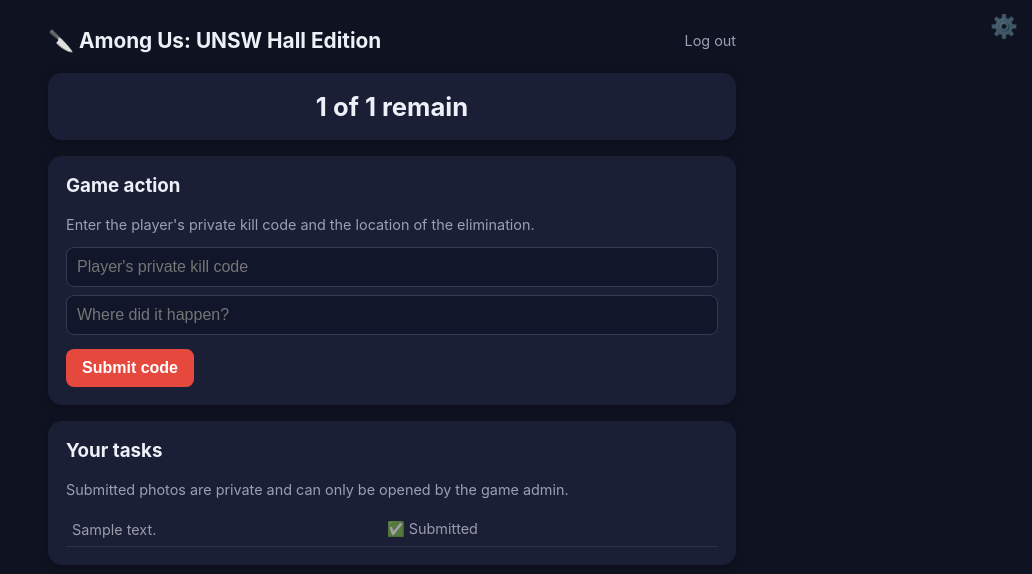
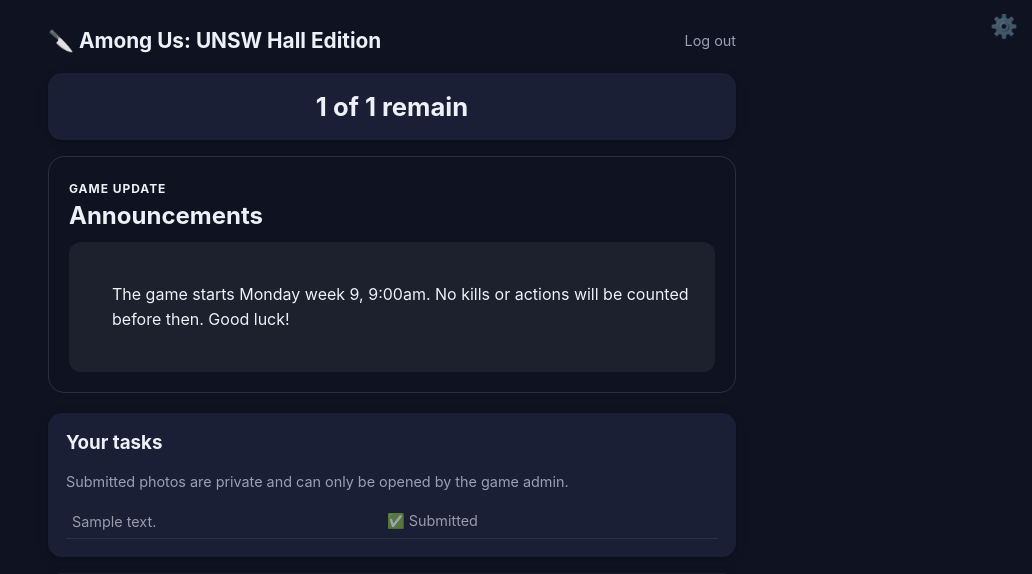
Before and after one commit to Terminator567/among-us, a Flask app: page /dashboard in a window 1280 px wide. Shown: the top 574 px of the page, without its empty margins (248-1280 px from the left). Run offline with Flask 3, Linux system fonts and the light colour scheme; the visitor is signed in with stand-in values (Sample User, id 1); data comes from the database, SQL or seed files in the repository; tables that the repository leaves empty hold one stand-in row (values such as "Sample post"); data that the repository does not hold is empty.

Commit message:
added announcements

```diff
--- a/static/css/style.css
+++ b/static/css/style.css
@@ -271,3 +271,37 @@ code {
         grid-template-columns: 1fr;
     }
 }
+
+.announcement-card {
+  padding: 20px;
+  border: 1px solid rgba(255, 255, 255, 0.12);
+  border-radius: 16px;
+  margin-bottom: 20px;
+}
+
+.announcement-header {
+  margin-bottom: 12px;
+}
+
+.announcement-header h2 {
+  margin: 4px 0 0;
+}
+
+.announcement-label {
+  font-size: 0.75rem;
+  font-weight: 700;
+  letter-spacing: 0.08em;
+  text-transform: uppercase;
+}
+
+.announcement-message {
+  padding: 14px 16px;
+  border-radius: 12px;
+  background: rgba(255, 255, 255, 0.06);
+}
+
+.announcement-message p {
+  margin: 0;
+  line-height: 1.6;
+  white-space: pre-wrap;
+}
--- a/templates/dashboard.html
+++ b/templates/dashboard.html
@@ -8,22 +8,19 @@
     {% endif %}
 </div>
 
-<div class="card">
-    <h3>Game action</h3>
-    <p class="muted"> Enter the player's private kill code and the location of the elimination.</p>
-    <form method="post" action="{{ url_for('kill') }}">
-        <input type="text" name="target_killcode" placeholder="Player's private kill code" required {% if not player.alive %}disabled{% endif %}>
-        <input
-            type="text"
-            name="location"
-            placeholder="Where did it happen?"
-            maxlength="120"
-            required
-            {% if not player.alive %}disabled{% endif %}
-        >
-        <button type="submit" class="btn danger" {% if not player.alive %}disabled{% endif %}>Submit code</button>
-    </form>
-</div>
+<section class="announcement-card">
+  <div class="announcement-header">
+    <span class="announcement-label">Game update</span>
+    <h2>Announcements</h2>
+  </div>
+
+  <div class="announcement-message">
+    <p>
+      The game starts Monday week 9, 9:00am. No kills or actions will be counted
+      before then. Good luck!
+    </p>
+  </div>
+</section>
 
 <div class="card">
     <h3>Your tasks</h3>
@@ -49,6 +46,23 @@
         <tr><td colspan="2">No tasks assigned yet — check back soon.</td></tr>
         {% endfor %}
     </table>
+</div>
+
+<div class="card">
+    <h3>Game action</h3>
+    <p class="muted"> Enter the player's private kill code and the location of the elimination.</p>
+    <form method="post" action="{{ url_for('kill') }}">
+        <input type="text" name="target_killcode" placeholder="Player's private kill code" required {% if not player.alive %}disabled{% endif %}>
+        <input
+            type="text"
+            name="location"
+            placeholder="Where did it happen?"
+            maxlength="120"
+            required
+            {% if not player.alive %}disabled{% endif %}
+        >
+        <button type="submit" class="btn danger" {% if not player.alive %}disabled{% endif %}>Submit code</button>
+    </form>
 </div>
 
 <div class="card">
```
